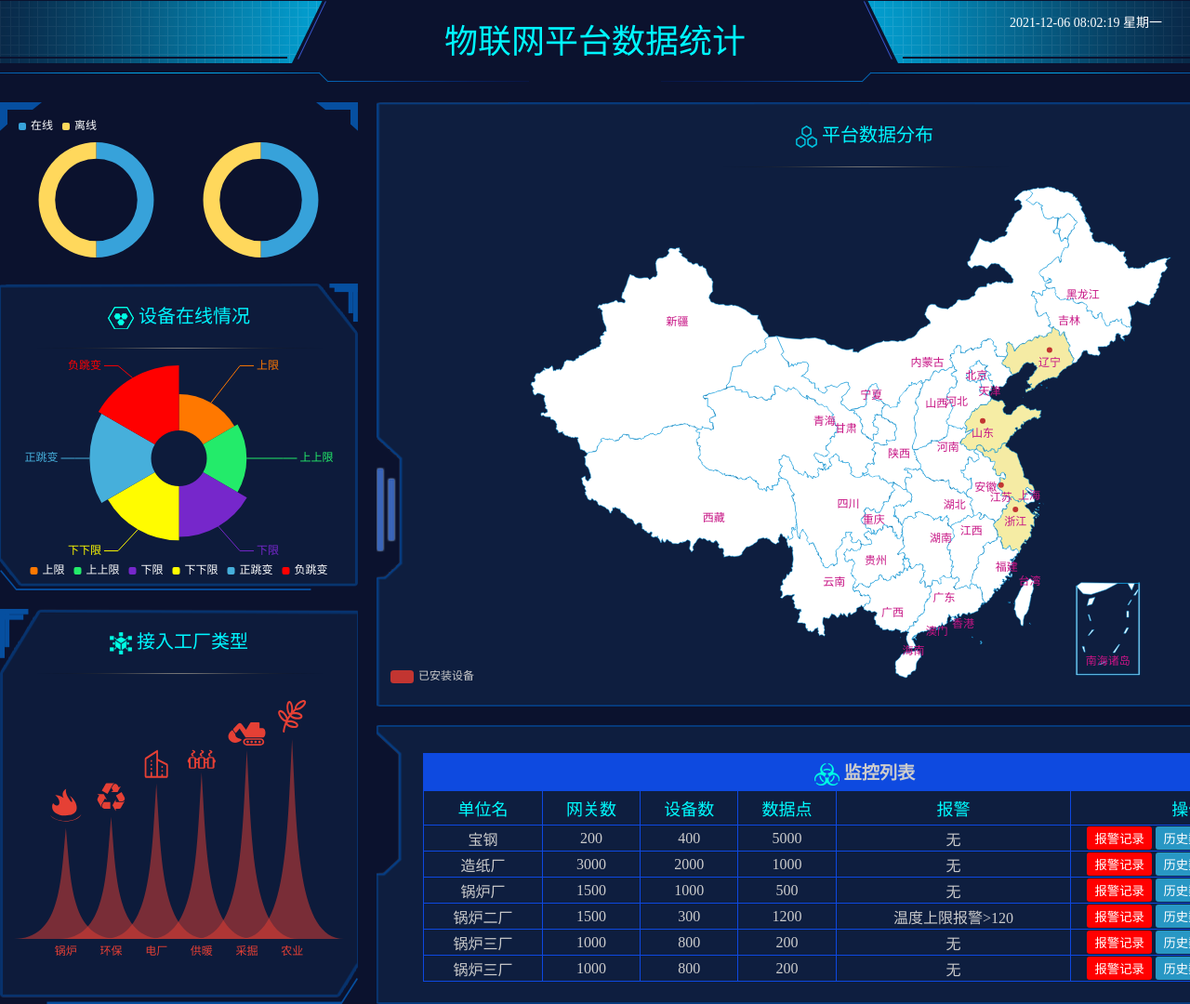
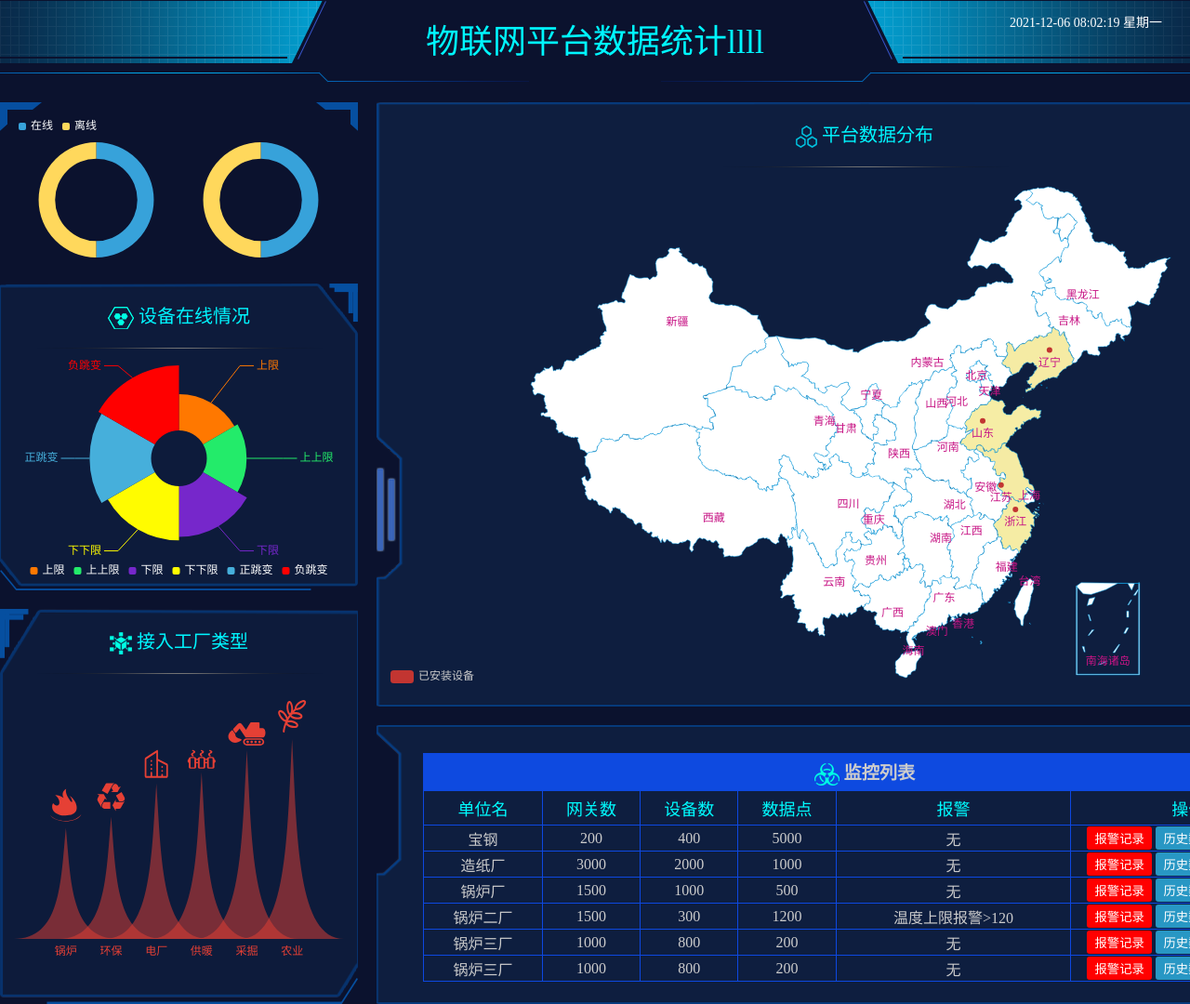
Before and after one commit to wang345800/w1, a plain HTML site: page 物联网平台数据统计/index.html in a window 1280 px wide. Shown: the top 1080 px of the page at 93% size. Drawn offline with Linux system fonts and the light colour scheme.

Commit message:
12月6日本王提交了一个功能的修改

```diff
--- a/物联网平台数据统计/index.html
+++ b/物联网平台数据统计/index.html
@@ -8,7 +8,7 @@
 	</head>
 	<body>
 		<header>
-			物联网平台数据统计
+			物联网平台数据统计llll
 			<span id=localtime style=" font-size:14px; position: absolute; right: 30px; top:-20px; "></span>
 		</header>
 		<div id="content">
```
